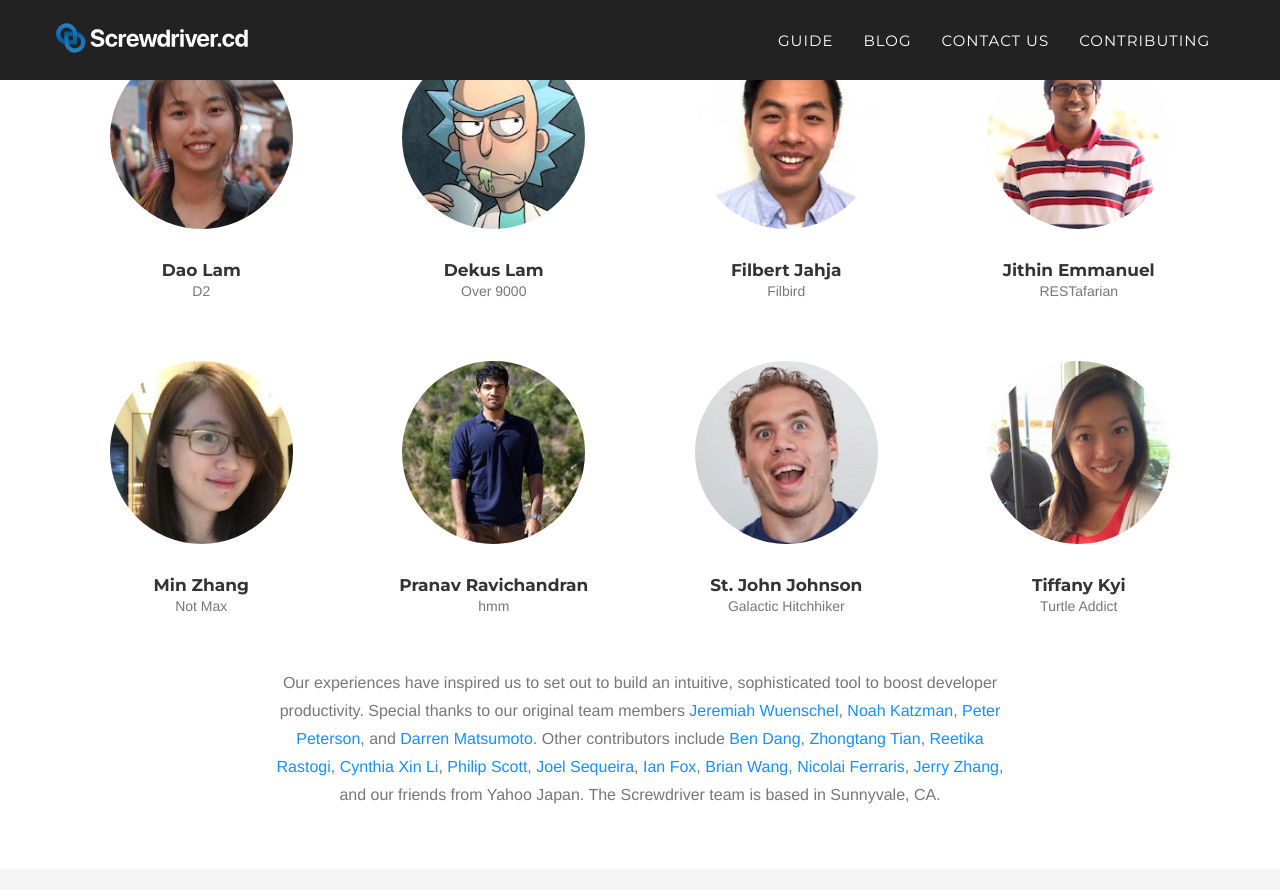
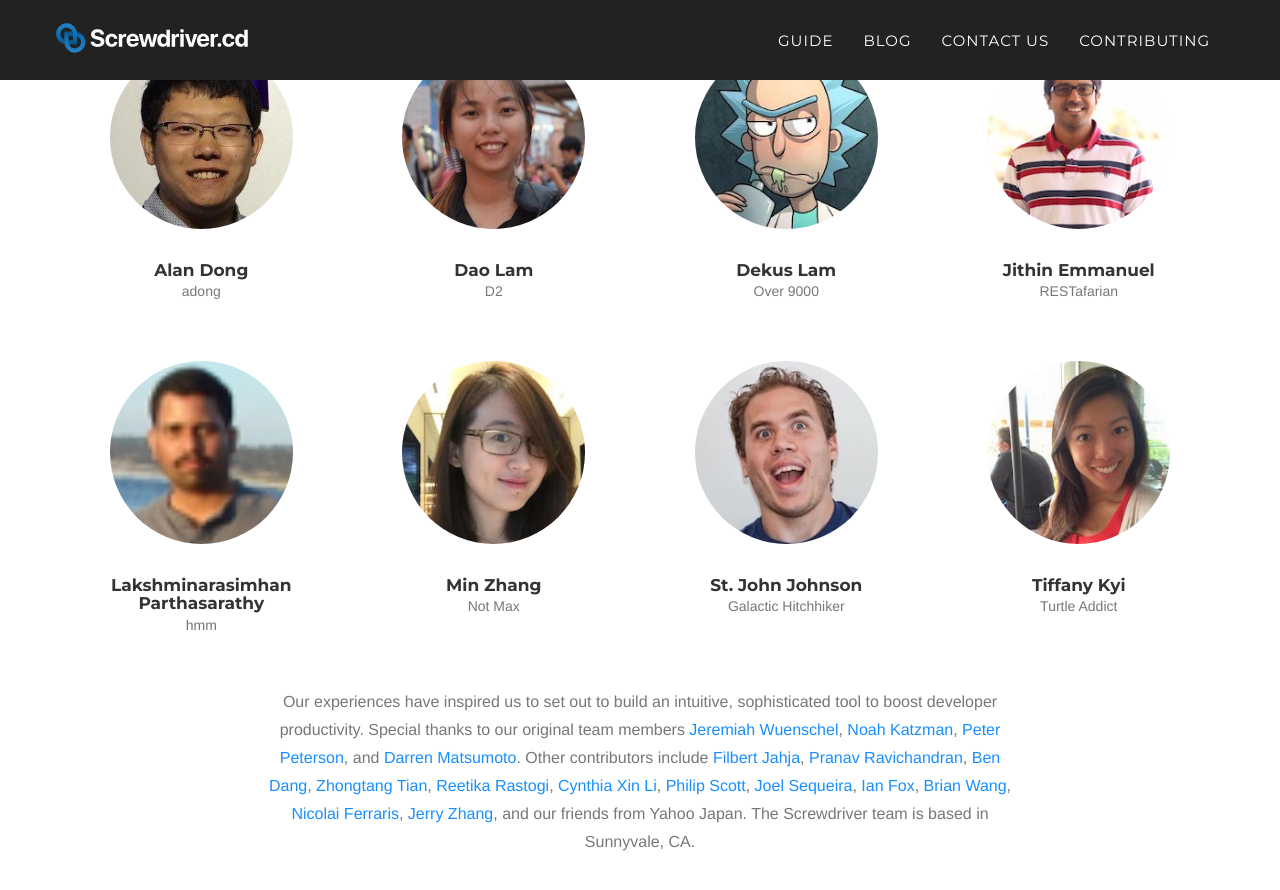
Before and after one commit to screwdriver-cd/homepage, a Jekyll site: the page built from index.md, in a window 1280 px wide and 900 px high, scrolled down 2096 px. Shown: the top 890 px of the window. Built offline with Jekyll 4.4.1, drawn with Linux system fonts in a browser that asks for light colours; some web fonts are replaced.

Commit message:
fix: Add Lakshmi and Alan (#38)

```diff
--- a/_config.yml
+++ b/_config.yml
@@ -35,6 +35,11 @@
 # Team names, titles and social links
 people:
 
+- name: Alan Dong
+  pic: adong
+  position: adong
+  github: https://github.com/adong
+
 - name: Dao Lam
   pic: d2lam
   position: D2
@@ -45,25 +50,20 @@
   position: Over 9000
   github: https://github.com/DekusDenial
 
-- name: Filbert Jahja
-  pic: Filbird
-  position: Filbird
-  github: https://github.com/Filbird
-
 - name: Jithin Emmanuel
   pic: jithin1987
   position: RESTafarian
   github: https://github.com/jithin1987
 
+- name: Lakshminarasimhan Parthasarathy
+  pic: parthasl
+  position: hmm
+  github: https://github.com/parthasl
+
 - name: Min Zhang
   pic: minz1027
   position: Not Max
   github: https://github.com/minz1027
-
-- name: Pranav Ravichandran
-  pic: pranavrc
-  position: hmm
-  github: https://github.com/pranavrc
 
 - name: St. John Johnson
   pic: stjohn
--- a/_includes/team.html
+++ b/_includes/team.html
@@ -21,7 +21,7 @@
             </div>
             <div class="row">
                 <div class="col-lg-8 col-lg-offset-2 text-center">
-                    <p class="large text-muted">Our experiences have inspired us to set out to build an intuitive, sophisticated tool to boost developer productivity. Special thanks to our original team members <a href="https://github.com/jer">Jeremiah Wuenschel</a>, <a href="https://github.com/nkatzman">Noah Katzman</a>, <a href="https://github.com/petey">Peter Peterson</a>, and <a href="https://github.com/FenrirUnbound">Darren Matsumoto</a>. Other contributors include <a href="https://github.com/bdangit">Ben Dang</a>, <a href="https://github.com/Zhongtang">Zhongtang Tian</a>, <a href="https://github.com/r3rastogi">Reetika Rastogi</a>, <a href="https://github.com/cynthiax">Cynthia Xin Li</a>, <a href="https://github.com/ScottyFillups">Philip Scott</a>, <a href="https://github.com/joelseq">Joel Sequeira</a>, <a href="https://github.com/ian-fox">Ian Fox</a>, <a href="https://github.com/lusol">Brian Wang</a>, <a href="https://github.com/nicolaifsf">Nicolai Ferraris</a>, <a href="https://github.com/jerryzhang222">Jerry Zhang</a>, and our friends from Yahoo Japan. The Screwdriver team is based in Sunnyvale, CA.</p>
+                    <p class="large text-muted">Our experiences have inspired us to set out to build an intuitive, sophisticated tool to boost developer productivity. Special thanks to our original team members <a href="https://github.com/jer">Jeremiah Wuenschel</a>, <a href="https://github.com/nkatzman">Noah Katzman</a>, <a href="https://github.com/petey">Peter Peterson</a>, and <a href="https://github.com/FenrirUnbound">Darren Matsumoto</a>. Other contributors include <a href="https://github.com/Filbird">Filbert Jahja</a>, <a href="https://github.com/pranavrc">Pranav Ravichandran</a>, <a href="https://github.com/bdangit">Ben Dang</a>, <a href="https://github.com/Zhongtang">Zhongtang Tian</a>, <a href="https://github.com/r3rastogi">Reetika Rastogi</a>, <a href="https://github.com/cynthiax">Cynthia Xin Li</a>, <a href="https://github.com/ScottyFillups">Philip Scott</a>, <a href="https://github.com/joelseq">Joel Sequeira</a>, <a href="https://github.com/ian-fox">Ian Fox</a>, <a href="https://github.com/lusol">Brian Wang</a>, <a href="https://github.com/nicolaifsf">Nicolai Ferraris</a>, <a href="https://github.com/jerryzhang222">Jerry Zhang</a>, and our friends from Yahoo Japan. The Screwdriver team is based in Sunnyvale, CA.</p>
                 </div>
             </div>
         </div>
```
Also changed, not shown: CONTRIBUTING.md (+2 -31 lines), Gemfile.lock, img/team/adong.jpg (added), img/team/parthasl.jpg (added).
